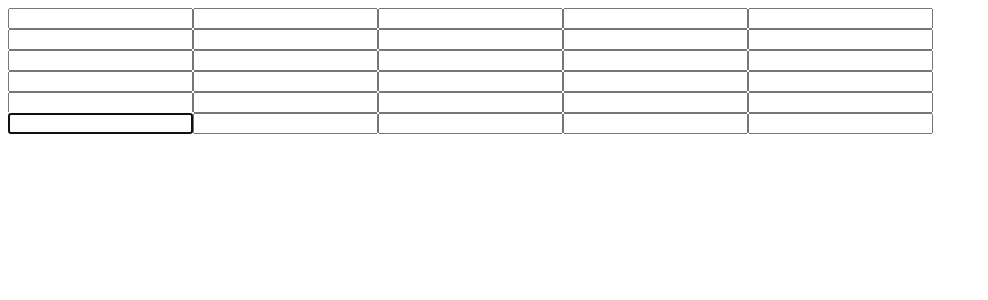
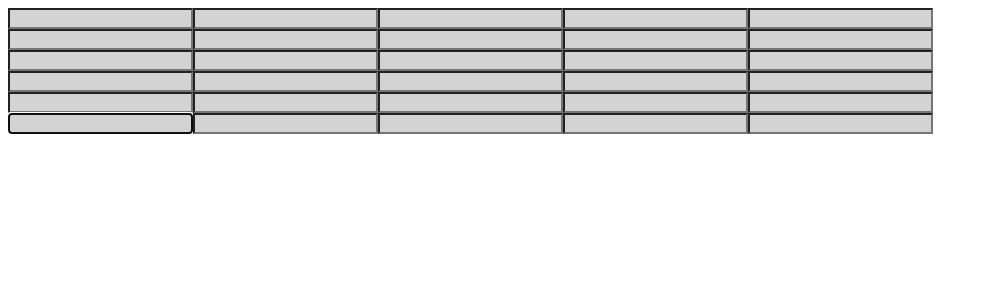
Before and after one commit to claquesous/wordle-solver, a Next.js app: page / in a window 1280 px wide. Shown: the top 300 px of the page, without its empty margins (0-988 px from the left). Built offline with nearby package versions, Linux system fonts and the light colour scheme.

Commit message:
add styling for outcomes

```diff
--- a/components/Letter.js
+++ b/components/Letter.js
@@ -1,10 +1,23 @@
 import { useState, useRef, useEffect } from 'react'
+import styles from './Letter.module.css'
 
 export default function Letter({ position, onSetLetter, cursor }) {
   const [value, setValue] = useState('')
   const [outcome, setOutcome] = useState(0)
 
   const cursorReference = useRef(null)
+  let currentStyle
+  switch(outcome) {
+    case 0:
+      currentStyle = styles.missing
+      break
+    case 1:
+      currentStyle = styles.misplaced
+      break
+    case 2:
+      currentStyle = styles.known
+      break
+  }
 
   useEffect(() => {
     if (position === cursor) {
@@ -28,10 +41,13 @@ export default function Letter({ position, onSetLetter, cursor }) {
   }
 
   return (
-      <input type="text" maxLength="1" value={value}
-        onChange={handlePress} onClick={cycleOutcome}
-	ref={cursorReference}
-	pattern="[a-z]"
+      <input className={currentStyle}
+        type="text"
+	maxLength="1"
+	value={value}
+        onChange={handlePress}
+	onClick={cycleOutcome}
+        ref={cursorReference}
       />
   )
 }
--- /dev/null
+++ b/components/Letter.module.css
@@ -0,0 +1,11 @@
+.missing {
+  background: lightgrey;
+}
+
+.misplaced {
+  background: yellow;
+}
+
+.known {
+  background: limegreen;
+}
```
